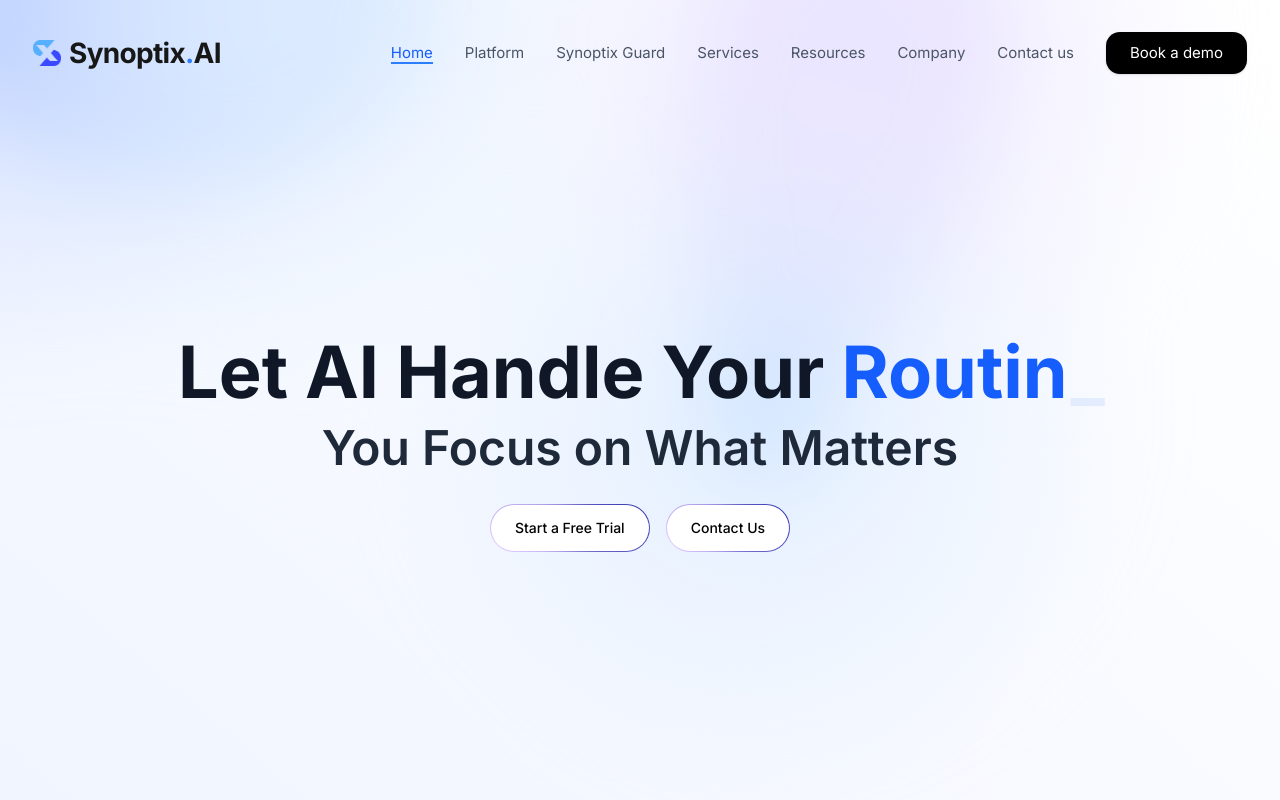
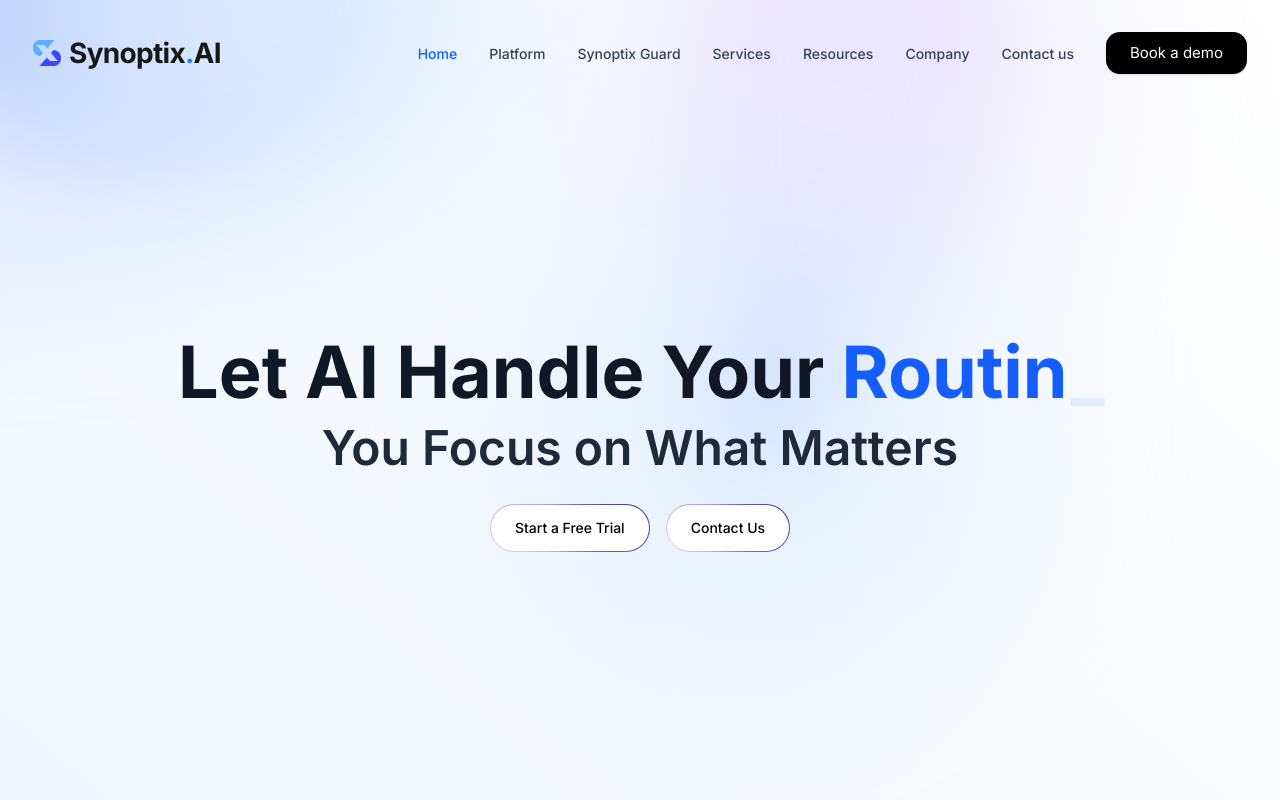
Before and after one commit to karbon-ion/synoptics-landing, a Next.js app: page / in a window 1280 px wide. Shown: the top 800 px of the page. Built offline with nearby package versions, Linux system fonts and the light colour scheme.

Commit message:
Navbar thing

```diff
--- a/app/sections/Navbar.tsx
+++ b/app/sections/Navbar.tsx
@@ -2,13 +2,15 @@
 
 import Image from 'next/image';
 import Link from 'next/link';
-import { useState, useEffect } from 'react';
+import { useState, useEffect, useRef } from 'react';
 import { usePathname } from 'next/navigation';
 
 const Navbar = () => {
   const [isOpen, setIsOpen] = useState(false);
   const [scrolled, setScrolled] = useState(false);
+  const [platformDropdownOpen, setPlatformDropdownOpen] = useState(false);
   const pathname = usePathname();
+  const dropdownRef = useRef<HTMLDivElement>(null);
 
   useEffect(() => {
     const handleScroll = () => {
@@ -22,9 +24,27 @@ const Navbar = () => {
     return () => window.removeEventListener('scroll', handleScroll);
   }, [scrolled]);
 
+  useEffect(() => {
+    const handleClickOutside = (event: MouseEvent) => {
+      if (dropdownRef.current && !dropdownRef.current.contains(event.target as Node)) {
+        setPlatformDropdownOpen(false);
+      }
+    };
+
+    document.addEventListener('mousedown', handleClickOutside);
+    return () => document.removeEventListener('mousedown', handleClickOutside);
+  }, []);
+
+  const platformDropdownItems = [
+    { name: 'RAG', href: '/enterprise-rag', description: 'Enterprise RAG Solutions' },
+    { name: 'Agent', href: '/enterprise-ai-agent', description: 'AI Agent Platform' },
+    { name: 'Workflow', href: '/workflow', description: 'Automated Workflows' },
+    { name: 'Evaluations', href: '/evaluations', description: 'Performance Metrics' },
+  ];
+
   const navItems = [
     { name: 'Home', href: '/' },
-    { name: 'Platform', href: '/platform' },
+    { name: 'Platform', href: '#', hasDropdown: true },
     { name: 'Synoptix Guard', href: '/syno-guard' },
     { name: 'Services', href: '/services' },
     { name: 'Resources', href: '/resources' },
@@ -33,7 +53,7 @@ const Navbar = () => {
   ];
 
   return (
-    <nav className={`fixed w-full left-1/2 -translate-x-1/2 border border-transparent z-50 transition-all duration-300 overflow-hidden ${scrolled ? 'my-2 max-w-7xl px-6 rounded-3xl bg-gradient-to-r from-blue-300 via-blue-50/30 to-purple-300' : 'py-4'}`}>
+    <nav className={`fixed w-full left-1/2 -translate-x-1/2 border border-transparent z-40 transition-all duration-300 ${scrolled ? 'my-2 max-w-7xl px-6 rounded-3xl bg-gradient-to-r from-blue-300 via-blue-50/30 to-purple-300' : 'py-4'}`}>
       <div className={`absolute inset-0 transition-all duration-300 ${scrolled
         ? 'bg-white/60 backdrop-blur-sm'
         : 'bg-transparent'
@@ -61,17 +81,49 @@ const Navbar = () => {
           {/* Desktop Navigation */}
           <div className="hidden md:flex items-center gap-8">
             {navItems.map((item) => (
+              <div key={item.name} className="relative" ref={item.hasDropdown ? dropdownRef : null}>
+                {item.hasDropdown ? (
+                  <button
+                    onMouseEnter={() => setPlatformDropdownOpen(true)}
+                    className={`text-sm font-medium transition-colors hover:text-blue-600 ${pathname.startsWith('/enterprise') || pathname === '/workflow' ? 'text-blue-600' : 'text-gray-700'}`}
+                  >
+                    {item.name}
+                  </button>
+                ) : (
                   <Link
-                key={item.name}
                     href={item.href}
-                className={`text-[15px] relative after:absolute after:bottom-0 after:left-0 after:h-[2px] ${
-                  pathname === item.href
-                    ? 'text-blue-600 after:w-full after:bg-blue-500'
-                    : 'text-gray-600 hover:text-blue-600 after:w-0 after:bg-blue-500 hover:after:w-full'
-                } after:transition-all after:duration-300`}
+                    className={`text-sm font-medium transition-colors hover:text-blue-600 ${pathname === item.href ? 'text-blue-600' : 'text-gray-700'}`}
                   >
                     {item.name}
                   </Link>
+                )}
+
+                {item.hasDropdown && platformDropdownOpen && (
+                  <div
+                    className="absolute left-0 mt-2 w-64 rounded-xl bg-white shadow-lg ring-1 ring-black ring-opacity-5 z-50"
+                    onMouseLeave={() => setPlatformDropdownOpen(false)}
+                  >
+                    <div className="py-1">
+                      {platformDropdownItems.map((dropdownItem) => (
+                        <Link
+                          key={dropdownItem.name}
+                          href={dropdownItem.href}
+                          className="group flex items-center px-4 py-3 hover:bg-gray-50 transition-colors"
+                        >
+                          <div>
+                            <p className="text-sm font-medium text-gray-900 group-hover:text-blue-600">
+                              {dropdownItem.name}
+                            </p>
+                            <p className="text-xs text-gray-500 group-hover:text-blue-500">
+                              {dropdownItem.description}
+                            </p>
+                          </div>
+                        </Link>
+                      ))}
+                    </div>
+                  </div>
+                )}
+              </div>
             ))}
             <Link
               href="/demo"
@@ -132,10 +184,35 @@ const Navbar = () => {
           <div className="relative md:hidden py-4 bg-white/90 backdrop-blur-md rounded-b-2xl shadow-lg animate-fadeIn">
             <div className="flex flex-col space-y-4 px-2">
               {navItems.map((item, index) => (
+                <div key={item.name}>
+                  {item.hasDropdown ? (
+                    <>
+                      <div
+                        className={`text-[15px] px-2 py-2 font-medium ${pathname.startsWith('/enterprise') || pathname === '/workflow' ? 'text-blue-600' : 'text-gray-700'}`}
+                      >
+                        {item.name}
+                      </div>
+                      <div className="pl-4 space-y-2">
+                        {platformDropdownItems.map((dropdownItem) => (
                           <Link
-                  key={item.name}
+                            key={dropdownItem.name}
+                            href={dropdownItem.href}
+                            className={`text-[14px] px-2 py-1.5 transition-colors duration-300 rounded-lg block ${
+                              pathname === dropdownItem.href
+                                ? 'text-blue-600 bg-blue-50/50'
+                                : 'text-gray-600 hover:text-blue-600 hover:bg-blue-50/50'
+                            }`}
+                            onClick={() => setIsOpen(false)}
+                          >
+                            {dropdownItem.name}
+                          </Link>
+                        ))}
+                      </div>
+                    </>
+                  ) : (
+                    <Link
                       href={item.href}
-                  className={`text-[15px] px-2 py-2 transition-colors duration-300 rounded-lg ${
+                      className={`text-[15px] px-2 py-2 transition-colors duration-300 rounded-lg block ${
                         pathname === item.href
                           ? 'text-blue-600 bg-blue-50/50'
                           : 'text-gray-600 hover:text-blue-600 hover:bg-blue-50/50'
@@ -145,6 +222,8 @@ const Navbar = () => {
                     >
                       {item.name}
                     </Link>
+                  )}
+                </div>
               ))}
               <div className="px-2 pt-2">
                 <Link
```
Lines whose indentation alone changed are shown as unchanged.
